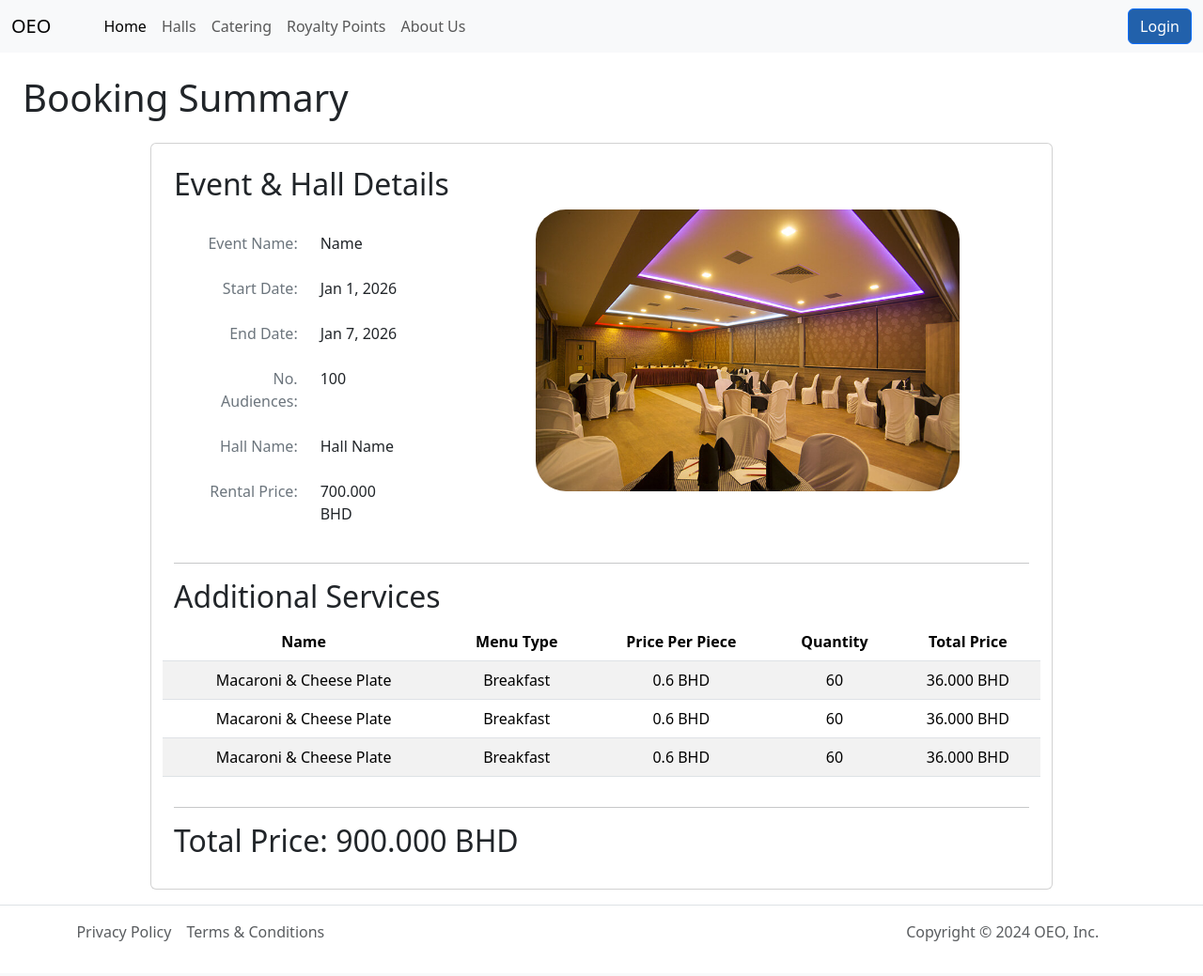
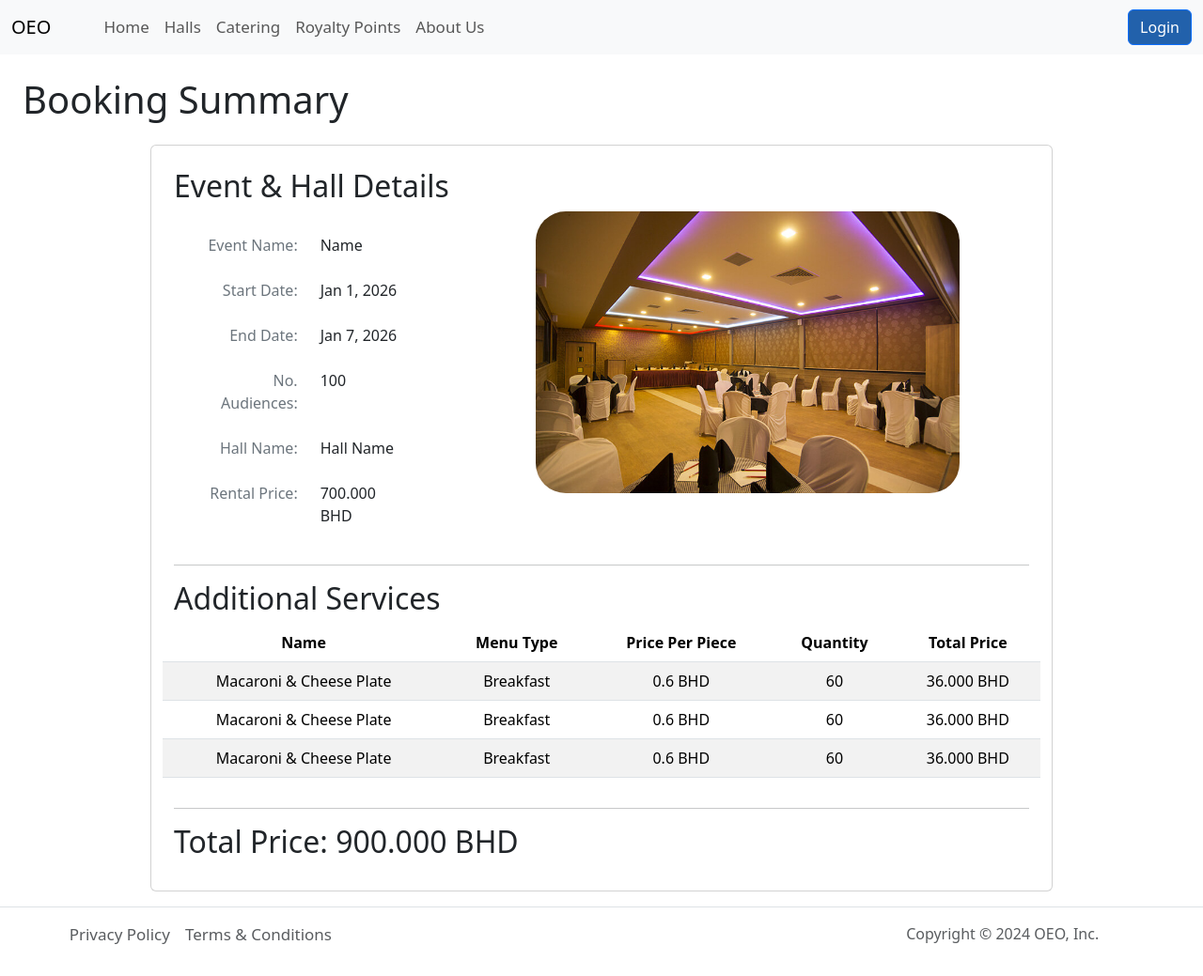
Before and after one commit to HasanMohamed19/OEO-dbp2, a PHP site: page /booking_summary.php in a window 1280 px wide. Shown: the whole page at 94% size. Before the commit the page ends 1002 px from the top, so only its background shows below. Run offline with PHP 8.4, Linux system fonts and the light colour scheme; some libraries are stand-ins or nearby versions.

Commit message:
added navbar styles

```diff
--- a/styles/styles.css
+++ b/styles/styles.css
@@ -21,6 +21,19 @@
 .header {
     background-color: turquoise;
     height: 50px;
+}
+.nav-item a {
+  font-size: 17px;
+}
+
+.nav-item a:hover {
+  color: var(--primary);
+  width: 100%;
+}
+.active-page {
+  text-decoration: underline var(--primary-400) 3px;
+  text-underline-offset: 7px;
+  color: black;
 }
 .logo {
     height: auto;
--- a/template/admin/DisplayHalls.php
+++ b/template/admin/DisplayHalls.php
@@ -143,6 +143,7 @@
 
     //get Hall ID value
     $(document).ready(function () {
+        $('#halls').addClass('active-page');
         $(document).on('click', '#editHallBtn', function () {
 
             var hallId = $(this).attr('data-id');
--- a/template/admin/DisplayServices.php
+++ b/template/admin/DisplayServices.php
@@ -137,6 +137,7 @@
         //                            });
         //get Hall ID value
         $(document).ready(function () {
+            $('#catering').addClass('active-page');
             $(document).on('click', '#editItemBtn', function () {
 
                 var itemId = $(this).attr('data-id');
--- a/template/header.html
+++ b/template/header.html
@@ -28,19 +28,19 @@
               <div class="collapse navbar-collapse" id="navbarSupportedContent">
                 <ul class="navbar-nav me-auto mb-2 mb-lg-0">
                   <li class="nav-item">
-                    <a class="nav-link active" aria-current="page" href="#">Home</a>
+                    <a class="nav-link" id="home" aria-current="page" href="index.php">Home</a>
                   </li>
                   <li class="nav-item">
-                    <a class="nav-link" href="Admin_ViewHalls.php">Halls</a>
+                    <a class="nav-link" id="halls" href="Admin_ViewHalls.php">Halls</a>
                   </li>
                   <li class="nav-item">
-                    <a class="nav-link" href="#">Catering</a>
+                    <a class="nav-link" id="catering" href="Admin_ViewServices.php">Catering</a>
                   </li>
                   <li class="nav-item">
-                    <a class="nav-link" href="#">Royalty Points</a>
+                    <a class="nav-link" id="points" href="#">Royalty Points</a>
                   </li>
                   <li class="nav-item">
-                    <a class="nav-link" href="#">About Us</a>
+                    <a class="nav-link" id="aboutUs" href="#">About Us</a>
                   </li>
                 </ul>
 
```
Also changed, not shown: index.php (+10 -4 lines).
